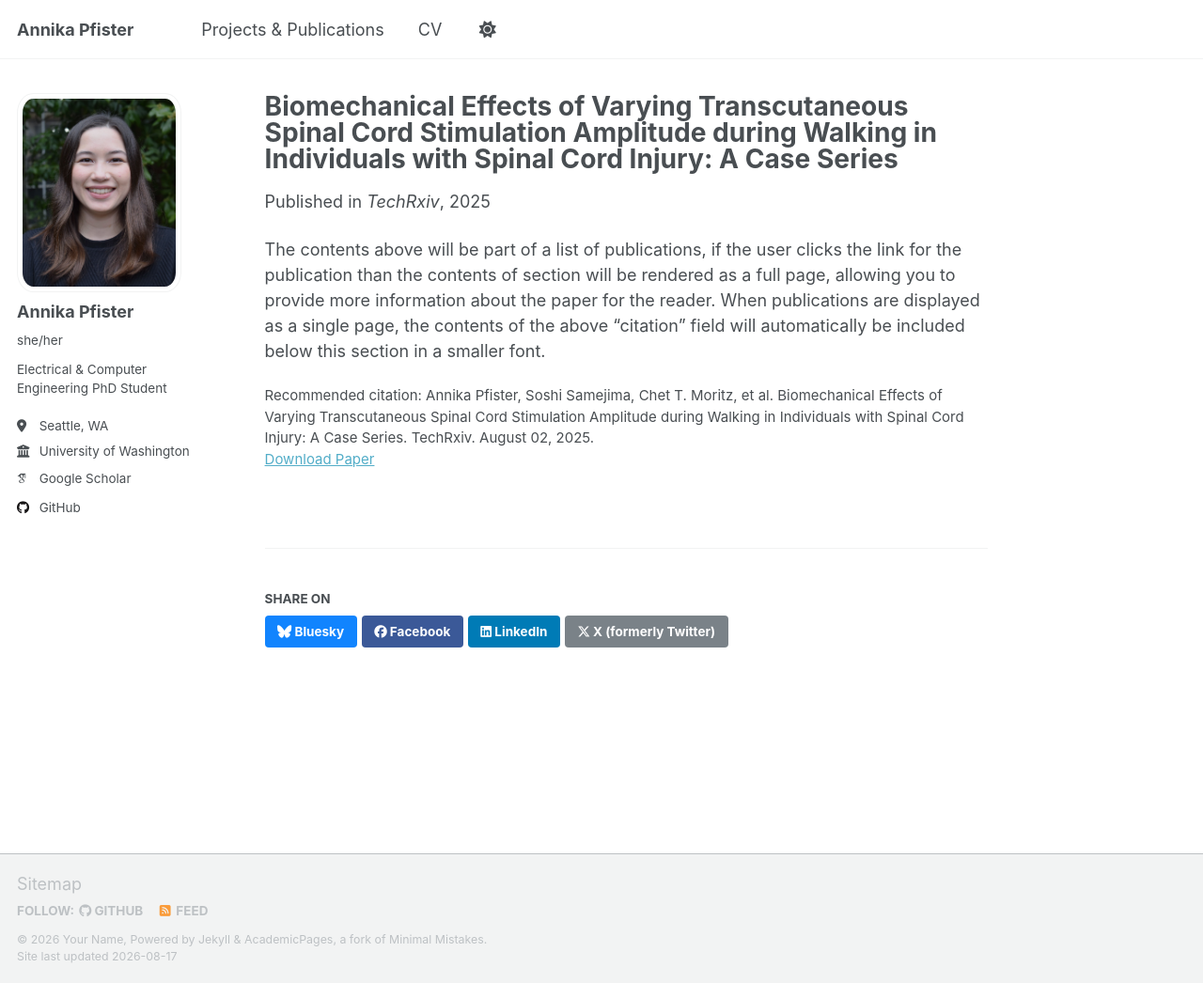
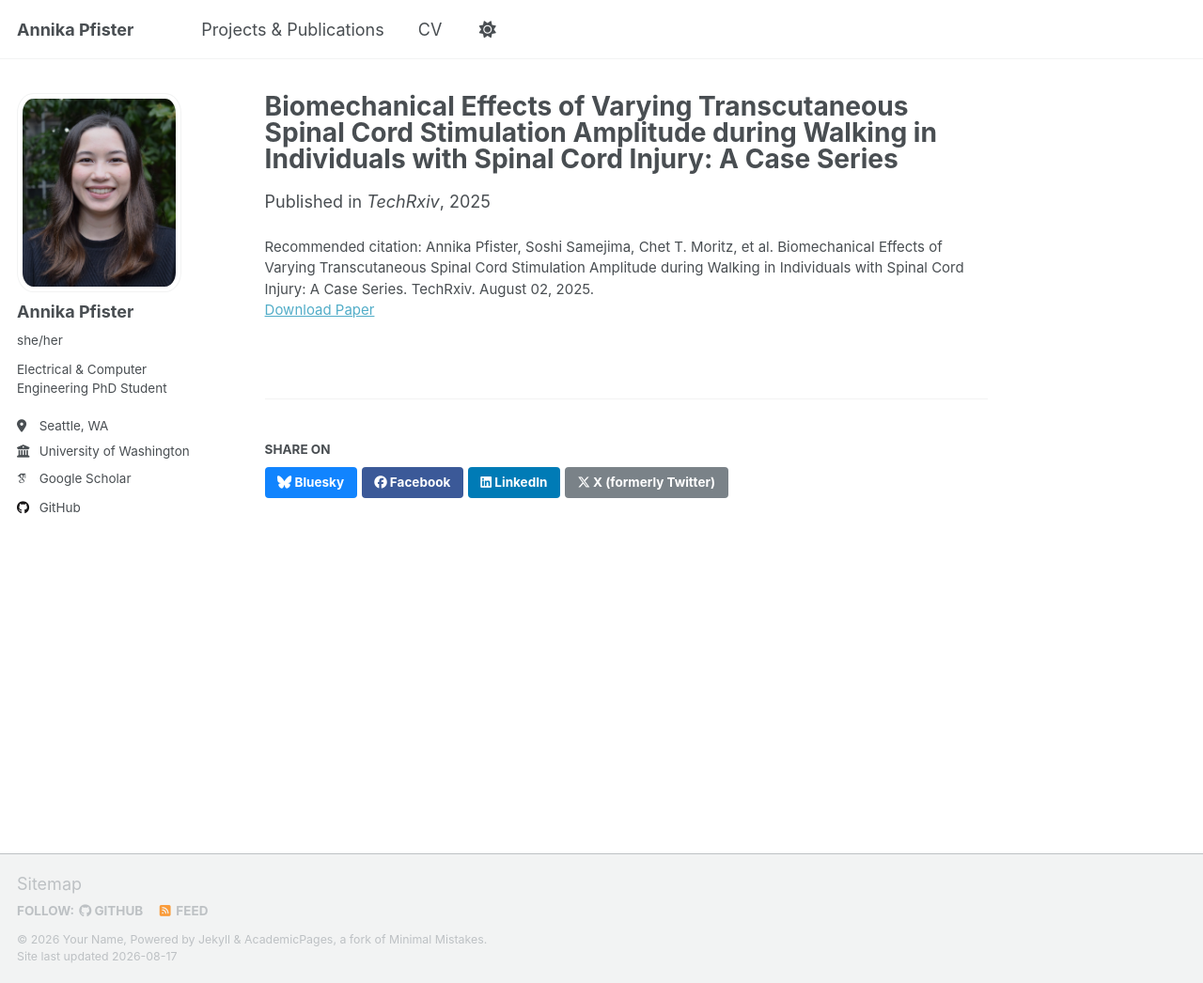
Before and after one commit to annika-pfister/annika-pfister.github.io, a Jekyll site: the page built from _publications/biomechanical effects.md, in a window 1280 px wide and 1046 px high. Shown: the whole window at 94% size. Built offline with Jekyll 4.4.1, drawn with Linux system fonts in a browser that asks for light colours; some web fonts are replaced; a script that is not in the unit is left out.

Commit message:
Update biomechanical effects.md

```diff
--- a/_publications/biomechanical effects.md
+++ b/_publications/biomechanical effects.md
@@ -2,12 +2,10 @@
 title: "Biomechanical Effects of Varying Transcutaneous Spinal Cord Stimulation Amplitude during Walking in Individuals with Spinal Cord Injury: A Case Series"
 collection: publications
 category: journal
-permalink: /publication/Biomechanical Effects
-excerpt: 'Student paper presented at ICORR (RehabWeek 2025'
-date: 08-11-2025
-venue: 'TechRxiv'
-paperurl: '[TechRxiv Link](https://www.techrxiv.org/users/943787/articles/1313798-biomechanical-effects-of-varying-transcutaneous-spinal-cord-stimulation-amplitude-during-walking-in-individuals-with-spinal-cord-injury-a-case-series?commit=d02f46906239d5c39e149c094321213f9664954f)'
-citation: 'Annika Pfister, Soshi Samejima, Chet T. Moritz, et al. Biomechanical Effects of Varying Transcutaneous Spinal Cord Stimulation Amplitude during Walking in Individuals with Spinal Cord Injury: A Case Series. TechRxiv. August 02, 2025.'
+permalink: /publication/biomechanical-effects
+excerpt: "Student paper presented at ICORR (RehabWeek 2025)."
+date: 2025-08-11
+venue: "TechRxiv"
+paperurl: "https://www.techrxiv.org/users/943787/articles/1313798-biomechanical-effects-of-varying-transcutaneous-spinal-cord-stimulation-amplitude-during-walking-in-individuals-with-spinal-cord-injury-a-case-series?commit=d02f46906239d5c39e149c094321213f9664954f"
+citation: "Annika Pfister, Soshi Samejima, Chet T. Moritz, et al. Biomechanical Effects of Varying Transcutaneous Spinal Cord Stimulation Amplitude during Walking in Individuals with Spinal Cord Injury: A Case Series. TechRxiv. August 02, 2025."
 ---
-
-The contents above will be part of a list of publications, if the user clicks the link for the publication than the contents of section will be rendered as a full page, allowing you to provide more information about the paper for the reader. When publications are displayed as a single page, the contents of the above "citation" field will automatically be included below this section in a smaller font.
```
